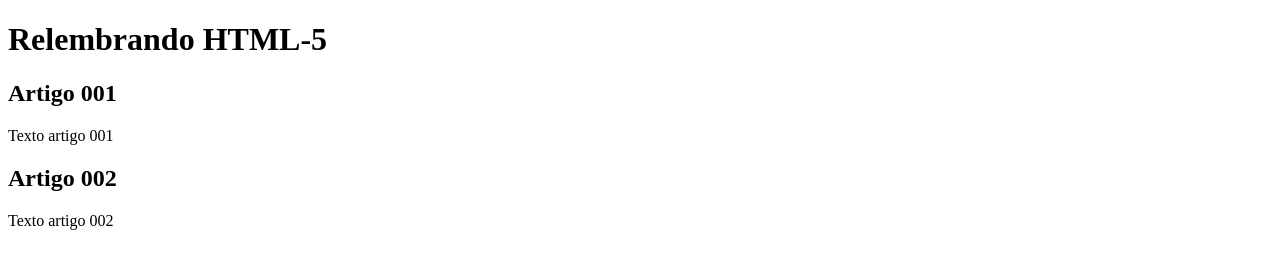
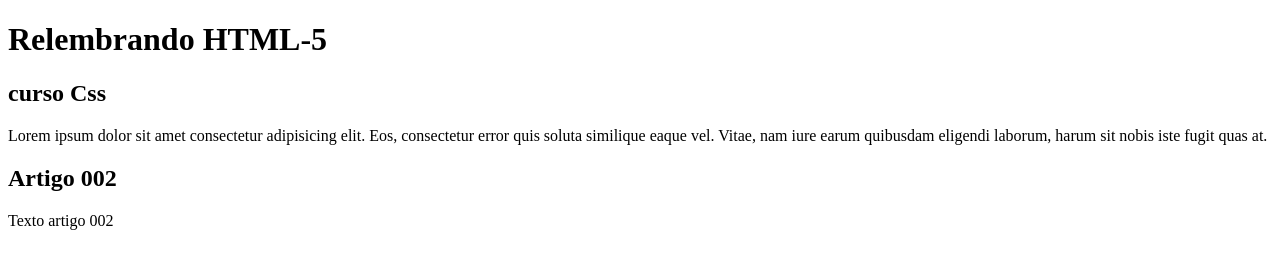
Before and after one commit to ClaussSauerbier/HTML-Remember, a plain HTML site: page index.html in a window 1280 px wide. Drawn offline with Linux system fonts and the light colour scheme.

Commit message:
comecei conteudo

```diff
--- a/index.html
+++ b/index.html
@@ -4,7 +4,7 @@
 <head>
     <meta charset="UTF-8">
     <meta name="viewport" content="width=device-width, initial-scale=1.0">
-    <title>Titulo</title>
+    <title></title>
 </head>
 
 <body>
@@ -13,8 +13,8 @@
             <h1>Relembrando HTML-5</h1>
         </header>
         <article>
-            <h2>Artigo 001</h2>
-            <p>Texto artigo 001</p>
+            <h2>curso Css</h2>
+            <p>Lorem ipsum dolor sit amet consectetur adipisicing elit. Eos, consectetur error quis soluta similique eaque vel. Vitae, nam iure earum quibusdam eligendi laborum, harum sit nobis iste fugit quas at.</p>
         </article>
         <article>
             <h2>Artigo 002</h2>
```
